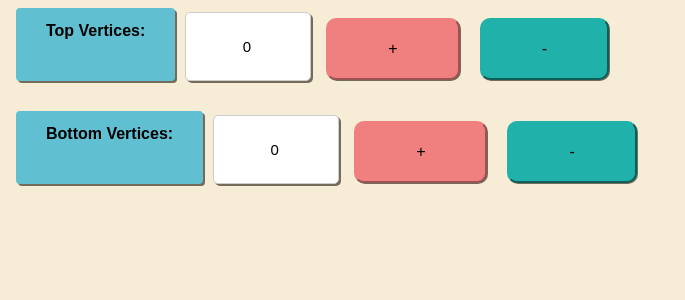
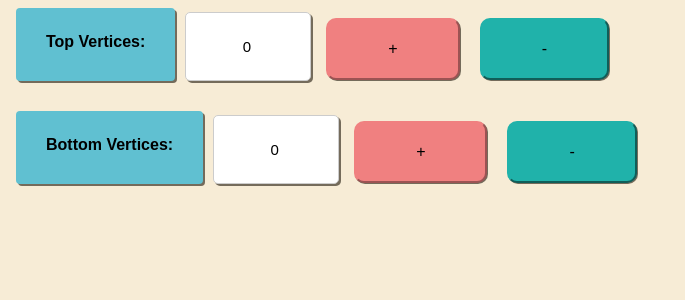
Before and after one commit to Jeongjae-0124/IML-Team, a React (Create React App) app: page / in a window 1280 px wide. Shown: the top 300 px of the page, without its empty margins (0-685 px from the left). Built offline with nearby package versions, Linux system fonts and the light colour scheme; a web font is replaced by a local one.

Commit message:
quick css style fix

```diff
--- a/src/App.css
+++ b/src/App.css
@@ -17,7 +17,7 @@ body {
 label {
   background-color: rgb(96, 192, 209);
   text-align: center;
-  padding: 1.75vh 30px 0.5vh 30px;
+  padding: 25px 30px 20px 30px;
   border-radius: 0.5vh;
   font-size: 1rem;
   box-shadow: 2px 2px rgb(116, 107, 91);
@@ -116,6 +116,8 @@ input::-webkit-inner-spin-button {
   -webkit-appearance: none;
   margin: 0;
 }
+
+/* Firefox */
 input[type=number] {
   -moz-appearance: textfield;
 }
```
